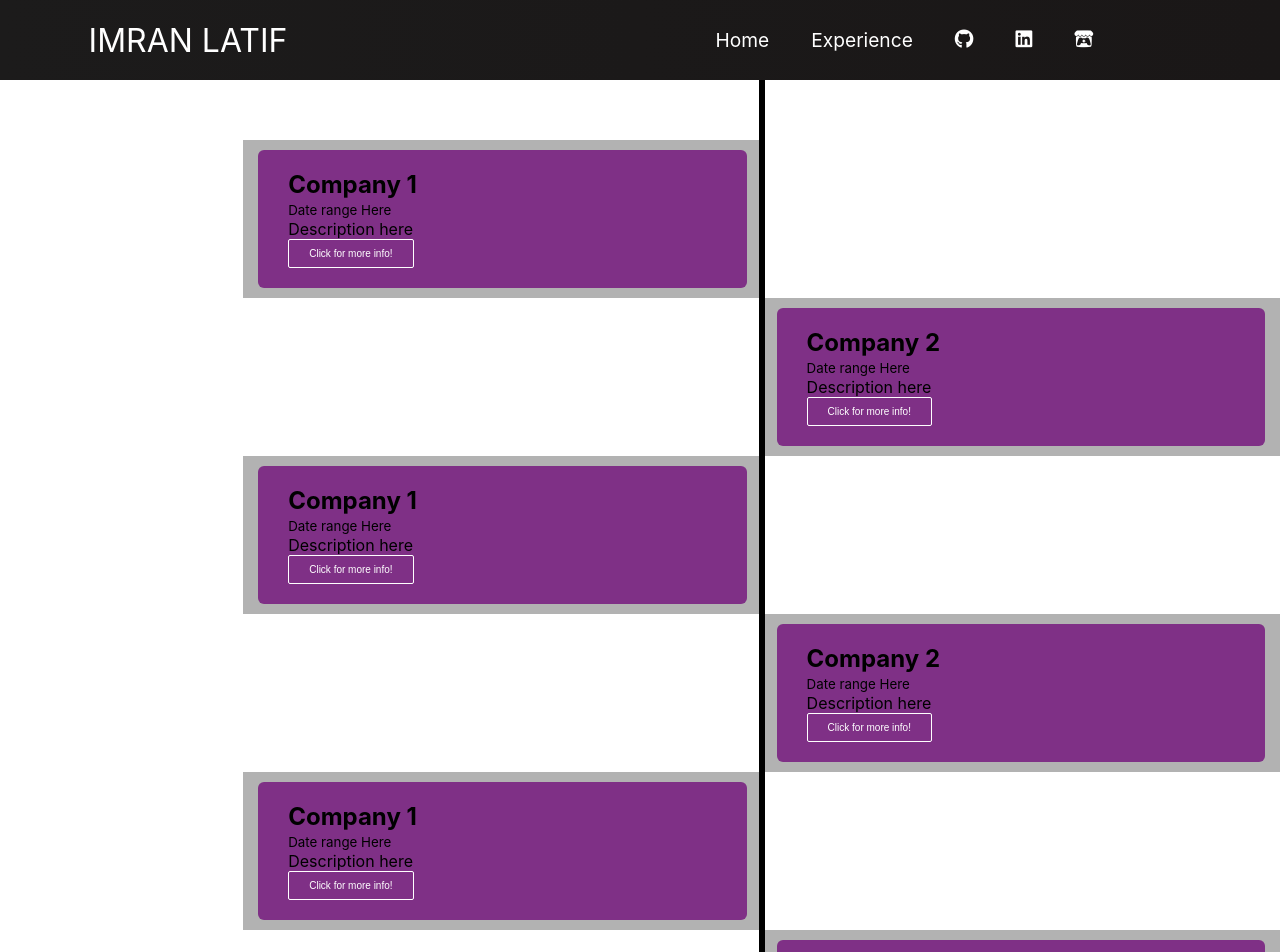
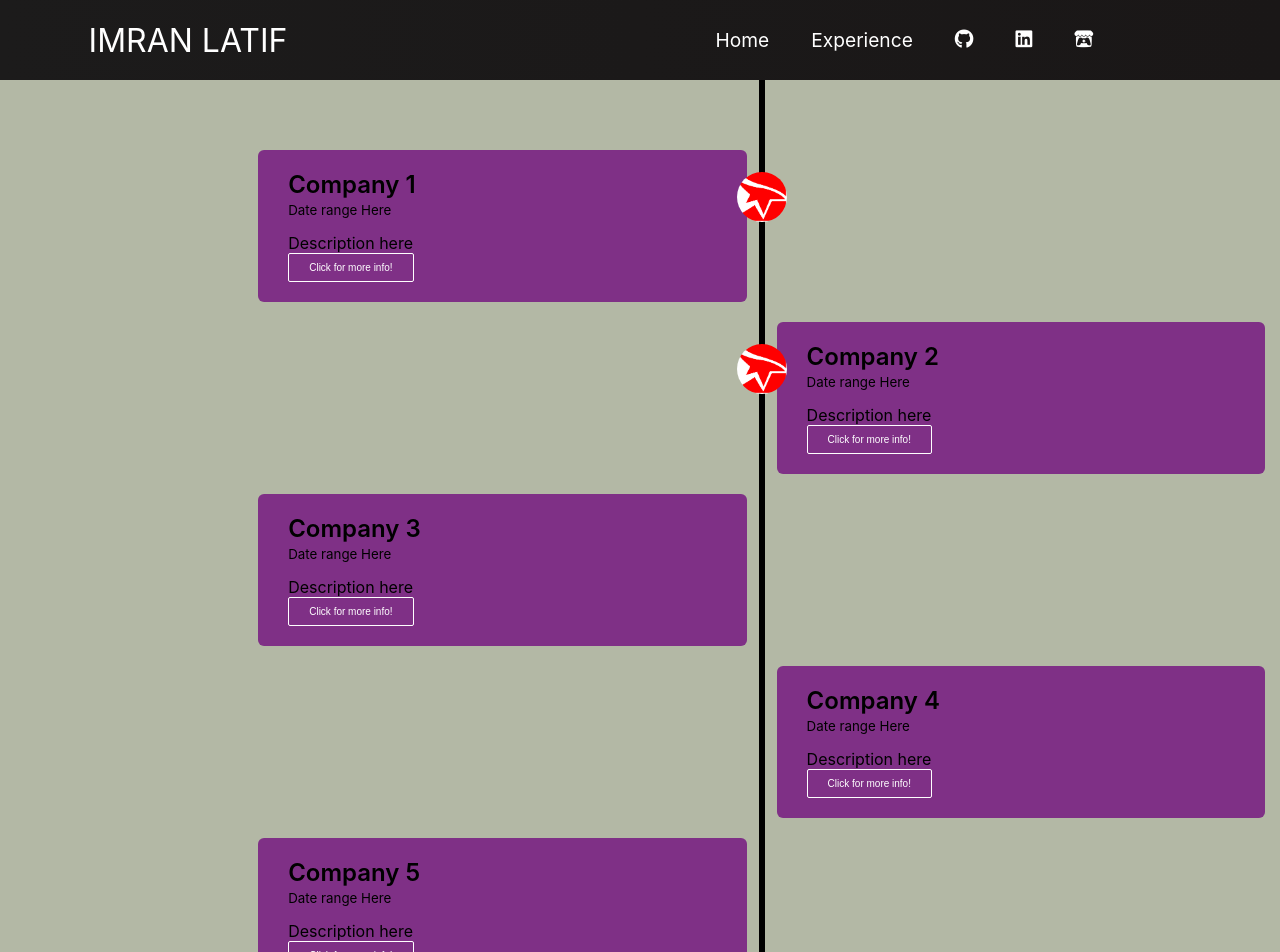
Before and after one commit to imran1503/IL_Web_Resume, a React (Create React App) app in the folder resume/: page /experience in a window 1280 px wide. Shown: the top 952 px of the page. Built offline with nearby package versions, Linux system fonts and the light colour scheme.

Commit message:
Added Timeline Background and images

```diff
--- a/resume/src/Components/Timeline.css
+++ b/resume/src/Components/Timeline.css
@@ -3,7 +3,10 @@
     padding: 0;
     box-sizing: border-box;
 }
-
+.body{
+    background: rgb(179, 184, 165);
+    z-index: -2;
+}
 .Timeline{
     position: relative;
     max-width: 1200px;
@@ -15,7 +18,7 @@
     padding: 10px 15px;
     position: relative;
     width: 50%;
-    background: rgba(0,0,0,0.3);
+    /*background: rgba(0,0,0,0.3);*/
 }
 
 .text-box{
@@ -32,20 +35,20 @@
 }
 
 .left-container{
-    left:0;
+    left: 0%;
 }
 
 .container img{
     position: absolute;
-    width: 40px;
+    width: 50px;
     border-radius: 50%;
-    right: -30px;
+    right: -25px;
     top: 32px;
     z-index: 10;
 }
 
 .right-container img{
-    left: -20px;
+    left: -25px;
 }
 
 .Timeline::after {
@@ -57,5 +60,13 @@
     background: black;
     left: 50%;
     margin-left: -3px;
-    z-index: -1;
+    z-index: 1;
 }
+
+.text-box h2{
+    font-weight: 600;
+}
+.text-box small{
+    display:inline-block;
+    margin-bottom: 15px;
+}
--- a/resume/src/Components/Timeline.js
+++ b/resume/src/Components/Timeline.js
@@ -10,7 +10,8 @@ function Timeline(){
             <div className='Timeline'>
                 <p><br/><br/><br/></p>
                 <div className='container left-container first-container'>
-                    {/* <img src={process.env.PUBLIC_URL + '../../public/images/MECLogo.png'} alt-text='mec' alt='mec' /> */}
+                    <img src={process.env.PUBLIC_URL + '/images/MECLogo.png'} alt='mec' />
+
                     <div className='text-box'>
 
                         <h2>Company 1 </h2>
@@ -25,6 +26,7 @@ function Timeline(){
                     </div>
                 </div>
                 <div className='container right-container'>
+                    <img src={process.env.PUBLIC_URL + '/images/MECLogo.png'} alt='mec' />
                     <div className='text-box'>
                         <h2>Company 2 </h2>
                         <small>Date range Here</small>
@@ -43,7 +45,7 @@ function Timeline(){
                     {/* <img src={process.env.PUBLIC_URL + '../../public/images/MECLogo.png'} alt-text='mec' alt='mec' /> */}
                     <div className='text-box'>
 
-                        <h2>Company 1 </h2>
+                        <h2>Company 3 </h2>
                         <small>Date range Here</small>
                         <p>Description here</p>
                         <Button className='hero-btns' buttonStyle={"btn--outline"} buttonSize={'btn-small'} MyLink={
@@ -56,7 +58,7 @@ function Timeline(){
                 </div>
                 <div className='container right-container'>
                     <div className='text-box'>
-                        <h2>Company 2 </h2>
+                        <h2>Company 4 </h2>
                         <small>Date range Here</small>
                         <p>Description here</p>
                         <Button className='hero-btns' buttonStyle={"btn--outline"} buttonSize={'btn-small'} MyLink={
@@ -73,7 +75,7 @@ function Timeline(){
                     {/* <img src={process.env.PUBLIC_URL + '../../public/images/MECLogo.png'} alt-text='mec' alt='mec' /> */}
                     <div className='text-box'>
 
-                        <h2>Company 1 </h2>
+                        <h2>Company 5 </h2>
                         <small>Date range Here</small>
                         <p>Description here</p>
                         <Button className='hero-btns' buttonStyle={"btn--outline"} buttonSize={'btn-small'} MyLink={
@@ -86,7 +88,7 @@ function Timeline(){
                 </div>
                 <div className='container right-container'>
                     <div className='text-box'>
-                        <h2>Company 2 </h2>
+                        <h2>Company 6 </h2>
                         <small>Date range Here</small>
                         <p>Description here</p>
                         <Button className='hero-btns' buttonStyle={"btn--outline"} buttonSize={'btn-small'} MyLink={
```
